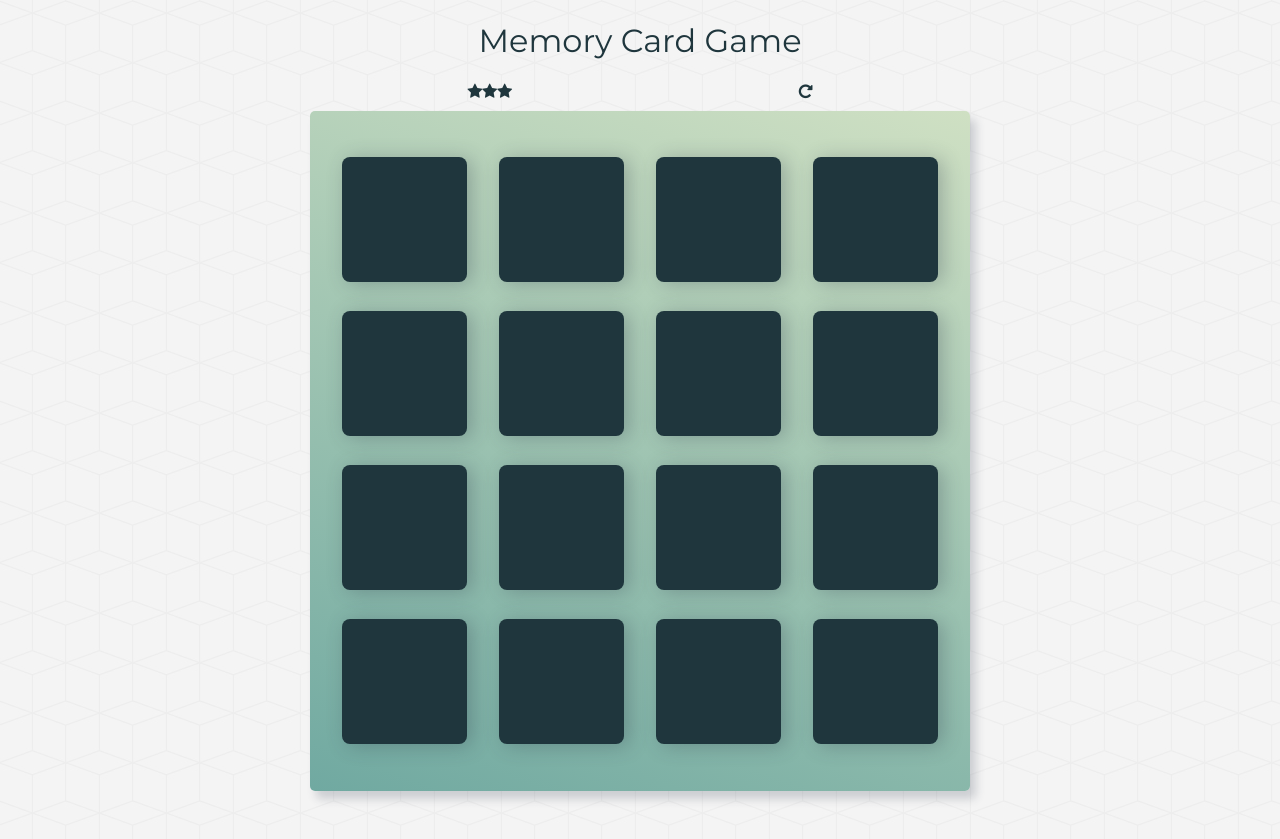
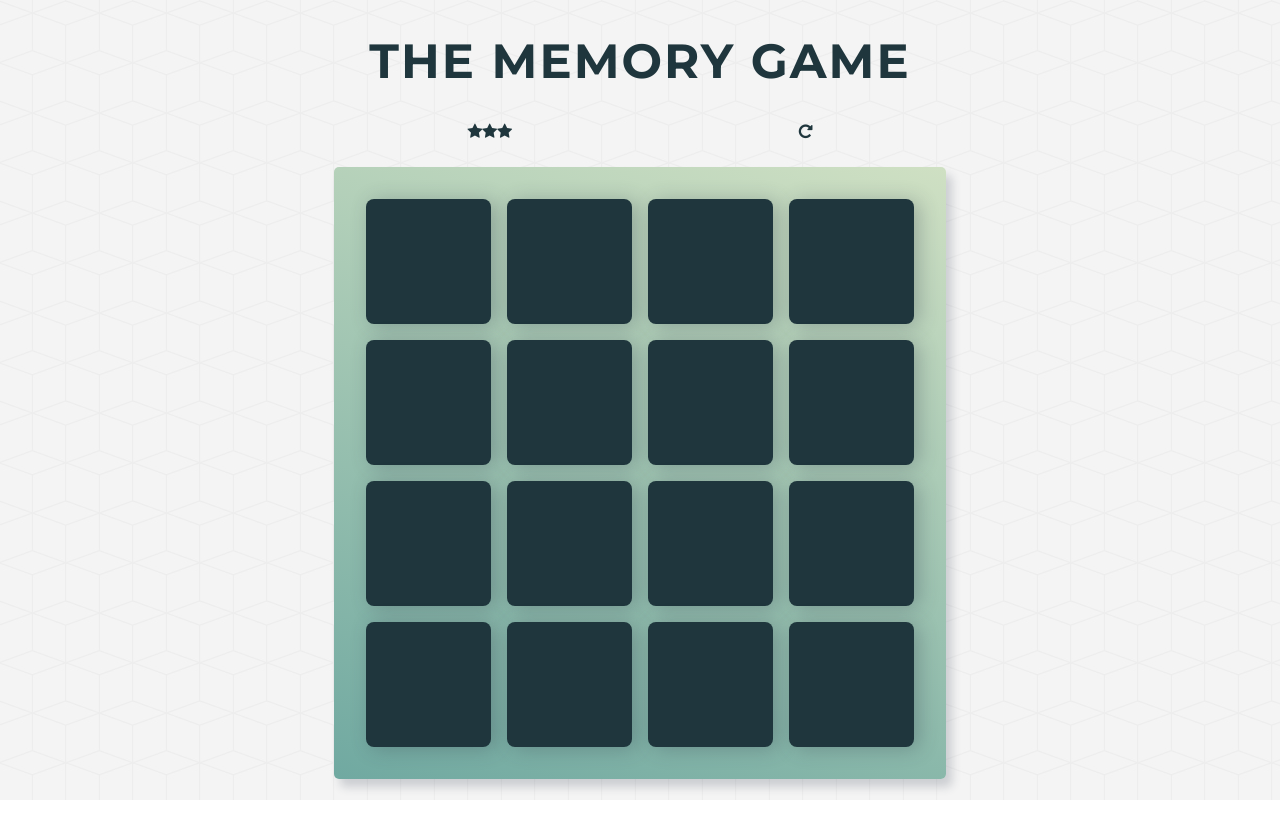
Before and after one commit to mairamartinsk/udacity-fend, a plain HTML site: page memory-game/index.html in a window 1280 px wide. After the commit the page ends 800 px from the top, so only its background shows below. Drawn offline with Linux system fonts and the light colour scheme.

Commit message:
Update display font

```diff
--- a/memory-game/css/app.css
+++ b/memory-game/css/app.css
@@ -1,3 +1,7 @@
+/* ********************************* */
+/* RESETS */
+/* ********************************* */
+
 html {
   box-sizing: border-box;
 }
@@ -16,9 +20,14 @@ body {
   padding: 0;
 }
 
+/* ********************************* */
+/* GLOBAL STYLES */
+/* ********************************* */
+
 body {
   background: #ffffff url("../img/cubes.png"); /* Background pattern from Subtle Patterns */
   font-family: "Montserrat", sans-serif;
+  font-weight: 200;
   color: #1f363d;
 }
 
@@ -30,32 +39,34 @@ body {
 }
 
 h1 {
-  font-weight: 300;
+  font-family: "Montserrat", sans-serif;
+  text-transform: uppercase;
+  font-weight: 700;
+  font-size: 3em;
+  letter-spacing: 2px;
+  text-align: center;
 }
 
 .credit {
   margin: 0 auto;
-  font-size: 0.8rem;
-  color: rgba(31, 54, 61, 0.6);
+  font-size: 0.9rem;
+  color: #1f363d;
   text-align: center;
 }
 
-/*
- * Styles for the deck of cards
- */
+/* ********************************* */
+/* CARDS STYLES */
+/* ********************************* */
 
 .deck {
-  width: 660px;
-  min-height: 680px;
   border-radius: 5px;
   background: linear-gradient(560deg, #cfe0c3 0%, #70a9a1 100%);
   box-shadow: 6px 8px 10px 0 rgba(46, 55, 73, 0.2);
-  display: flex;
-  flex-wrap: wrap;
-  justify-content: space-between;
-  align-items: center;
-  margin: 0 0 3em;
-  padding: 32px;
+  display: grid;
+  grid-template-columns: repeat(4, 1fr);
+  grid-template-rows: repeat(4, 1fr);
+  grid-gap: 1em;
+  padding: 2em;
 }
 
 .deck .card {
@@ -88,9 +99,9 @@ h1 {
   font-size: 45px;
 }
 
-/*
- * Styles for the Score Panel
- */
+/* ********************************* */
+/* SCORE PANEL STYLES */
+/* ********************************* */
 
 .score-panel {
   text-align: left;
@@ -115,9 +126,9 @@ h1 {
   cursor: pointer;
 }
 
-/*
- * Modal Pop Up
- */
+/* ********************************* */
+/* MODAL POP UP STYLES */
+/* ********************************* */
 
 .modal {
   display: none;
--- a/memory-game/index.html
+++ b/memory-game/index.html
@@ -5,14 +5,14 @@
     <title>Memory Card Matching Game</title>
     <meta name="description" content="">
     <link rel="stylesheet prefetch" href="https://maxcdn.bootstrapcdn.com/font-awesome/4.6.1/css/font-awesome.min.css">
-    <link rel="stylesheet prefetch" href="https://fonts.googleapis.com/css?family=Montserrat">
+    <link href="https://fonts.googleapis.com/css?family=Montserrat:200,700" rel="stylesheet prefetch">
     <link rel="stylesheet" href="css/app.css">
 </head>
 <body>
 
     <div class="container">
         <header>
-            <h1>Memory Card Game</h1>
+            <h1>The Memory Game</h1>
         </header>
 
         <section class="score-panel">
```
